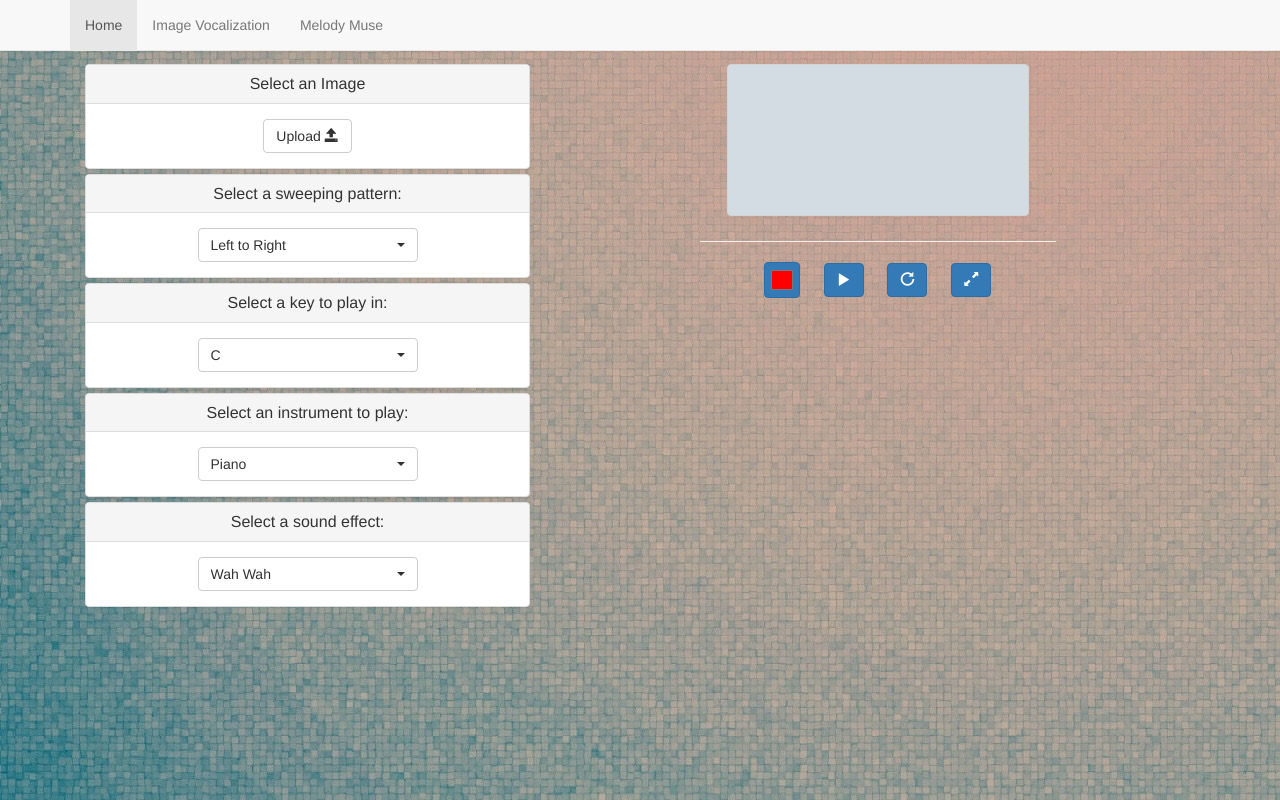
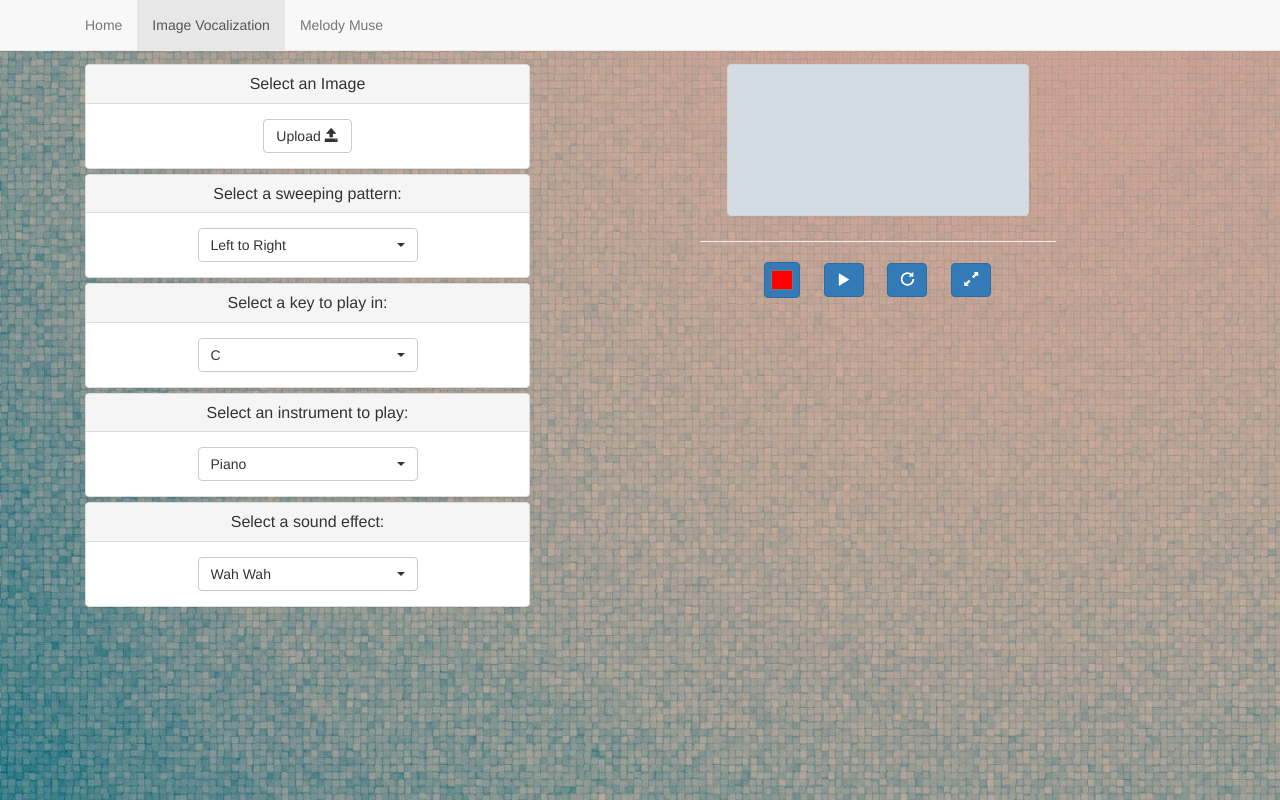
Before and after one commit to rachelmarison/rachelmarison.github.io, a plain HTML site: page image-vocalization/index.html in a window 1280 px wide. Drawn offline with nearby package versions, Linux system fonts and the light colour scheme.

Commit message:
update relative path for image vocal nav bar

```diff
--- a/image-vocalization/index.html
+++ b/image-vocalization/index.html
@@ -114,9 +114,9 @@ https://github.com/Theodeus/tuna
 		<div class="container">
 		    <div class="collapse navbar-collapse" id="bs-example-navbar-collapse-1">
 		    	<ul class="nav navbar-nav">
-			        <li class="active"><a href="index.html">Home<span class="sr-only">(current)</span></a></li>
-			        <li><a href="https://rachelmarison.github.io/image-vocalization">Image Vocalization</a></li>
-			        <li><a href="melody-muse.html">Melody Muse</a></li>
+			        <li><a href="../index.html">Home</a></li>
+			        <li class="active"><a href="https://rachelmarison.github.io/image-vocalization">Image Vocalization<span class="sr-only">(current)</span></a></li>
+			        <li><a href="../melody-muse.html">Melody Muse</a></li>
 		    	</ul>
   			</div>
   		</div>
```
